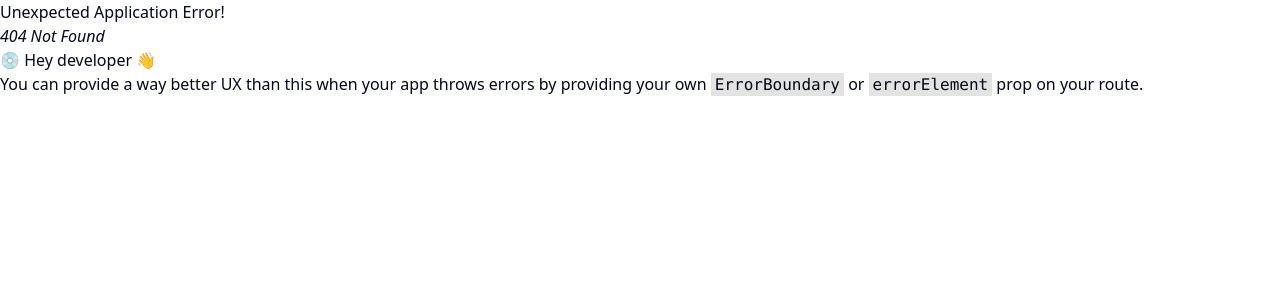
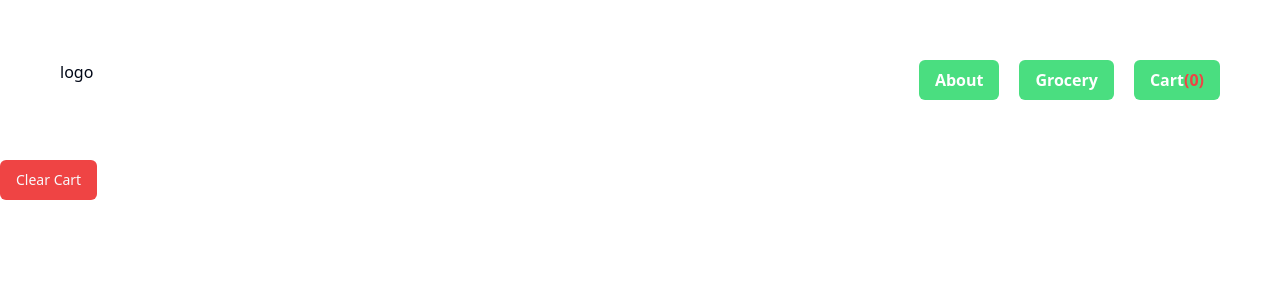
Before and after one commit to devxshubham/FoodOrder, a React (Vite) app: page /cart in a window 1280 px wide. Before the commit this address had no page. Shown: the top 300 px of the page. Built offline with nearby package versions, Linux system fonts and the light colour scheme.

Commit message:
updating cart items using redux

```diff
--- a/src/components/Navbar.jsx
+++ b/src/components/Navbar.jsx
@@ -1,22 +1,24 @@
 import { useNavigate } from "react-router-dom"
 import { Button } from "./ui/button";
+import { useSelector } from "react-redux";
 
 
 const Navbar = ()=>{
     const navigate = useNavigate()
 
-    console.log("navbar");
+    const cartItems = useSelector( store => store.cart.items)
+    console.log(cartItems)
 
     const handleClick = (path) => {
         navigate(path)
     }
 
-    return <nav className="flex justify-between m-10 sticky top-0 left-0 right-0">
-        <div>logo</div>
+    return <nav className="flex bg-white z-10 p-5 justify-between m-10 sticky top-0 left-0 right-0">
+        <div className="cursor-pointer" onClick={()=>handleClick("/")}>logo</div>
         <div className="flex gap-5">
             <Button variant={"order"} onClick={() => handleClick("about")}>About</Button>
             <Button variant={"order"} onClick={() => handleClick("grocery")}>Grocery</Button>
-            <Button variant={"order"} onClick={() => handleClick("cart")}>Cart</Button>
+            <Button variant={"order"} onClick={() => handleClick("cart")}>Cart <span className="text-red-500">({cartItems.length})</span></Button>
         </div>
     </nav>
 }
--- a/src/components/RestaurantCard.jsx
+++ b/src/components/RestaurantCard.jsx
@@ -1,6 +1,6 @@
 export const RestaurantCard = ({res, handleClick}) => {
 
-    return <div key={res.info.restaurantId} onClick={()=>handleClick(res.info.id)} className="bg-gray-200 hover:bg-slate-300 max-w-[250px] rounded-md p-8 m-5">
+    return <div onClick={()=>handleClick(res.info.id)} className="bg-gray-200 hover:bg-slate-300 max-w-[250px] rounded-md p-8 m-5">
         <img className="w-[99%] h-[200px] contain-content" src={`https://media-assets.swiggy.com/swiggy/image/upload/fl_lossy,f_auto,q_auto,w_660/${res?.info?.cloudinaryImageId}`} alt="" />
         <h1 className="font-bold text-[20px]">{res?.info?.name}</h1>
         <h5>{res?.info?.locality +", "+res?.info?.areaName}</h5>
@@ -12,7 +12,7 @@ export const RestaurantCard = ({res, handleClick}) => {
 export const restaurantIsOpen = (RestaurantCard) => {
     return ({res, handleClick}) => {
         return (
-            <div className="relative" >
+            <div key={res.info.restaurantId} className="relative" >
                 <label className="absolute top-6 left-6 rounded p-[1.5px] bg-green-400 text-white">open</label>
                 <RestaurantCard  res={res} handleClick={handleClick} />
             </div>
--- a/src/components/RestaurantCategory.jsx
+++ b/src/components/RestaurantCategory.jsx
@@ -1,15 +1,21 @@
+import { useDispatch } from "react-redux"
 import { Button } from "./ui/button"
+import { addItem } from "@/lib/cartSlice"
 
 
 const RestaurantCategory = ({data,showItem,setShowItem,index}) => {
 
-
-
-    return <div onClick={()=>{
+    const handleClick = (index)=>{
         if( showItem == index ) setShowItem(undefined)
         else setShowItem(index)
-    }} className="flex flex-col max-w-[800px] mx-auto py-2 cursor-pointer">
-        <div className="flex justify-between py-3 border-b-2">
+    }
+    const dispatch = useDispatch()
+    const handleAddItem = (item)=>{
+        dispatch(addItem(item))
+    }
+
+    return <div className="flex flex-col max-w-[800px] mx-auto py-2 cursor-pointer">
+        <div onClick={()=>handleClick(index)} className="flex justify-between py-3 border-b-2">
             <div className="text-[20px] font-bold ">{data.card.card.title}</div>
             <div>+</div>
         </div>
@@ -23,7 +29,7 @@ const RestaurantCategory = ({data,showItem,setShowItem,index}) => {
                     </div>
                     <div className="relative min-w-[200px] p-3 flex flex-col items-center">
                         {item?.card?.info?.imageId ? <img className="contain-content w-[200px] h-[200px] rounded-lg" src={`https://media-assets.swiggy.com/swiggy/image/upload/fl_lossy,f_auto,q_auto,w_300,h_300,c_fit/${item?.card?.info?.imageId}`} alt="" /> : <div></div> }
-                        <Button className=" bottom-0  absolute" variant={"order"}>ADD</Button>
+                        <Button className=" bottom-0  absolute" variant={"order"} onClick={() => handleAddItem(item?.card?.info?.name)}>ADD</Button>
                     </div>
                 </div> : <div></div> }
             </div>
--- a/src/main.jsx
+++ b/src/main.jsx
@@ -10,6 +10,7 @@ import Restaurant from './pages/Restaurant.jsx'
 import appStore from './lib/appStore'
 import Home from './pages/Home'
 import App from './App'
+import Cart from './pages/Cart'
 const Grocery = lazy( ()=> import('./pages/Grocery.jsx'))
 
 
@@ -33,6 +34,10 @@ const myRouter = createBrowserRouter([
       {
         path : '/grocery',
         element : <Suspense fallback={<h1>....loading</h1>}> <Grocery/> </Suspense>
+      },
+      {
+        path : '/cart',
+        element : <Cart/>
       }
     ]
   }
--- /dev/null
+++ b/src/pages/Cart.jsx
@@ -0,0 +1,24 @@
+import { Button } from "@/components/ui/button"
+import { clearCart } from "@/lib/cartSlice"
+import { useDispatch, useSelector } from "react-redux"
+
+const Cart = () => {
+    const cartItems = useSelector(store => store.cart.items)
+
+    const dispatch = useDispatch()
+
+    const handleClearCart = ( ) => {
+        dispatch( clearCart() ``)
+    }
+
+    return <div >
+        <ul className="m-auto w-6/12">
+            {cartItems.map( item => {
+                return <li>{item}</li>
+            })}
+        </ul>
+        <Button variant={"destructive"} onClick={handleClearCart}>Clear Cart</Button>
+    </div>
+}
+
+export default Cart
--- a/src/pages/Home.jsx
+++ b/src/pages/Home.jsx
@@ -1,7 +1,7 @@
 import { useEffect } from "react"
 import { useState } from "react"
 import axios from "axios"
-import {Link, useNavigate, useSearchParams} from 'react-router-dom'
+import {useNavigate} from 'react-router-dom'
 import { RestaurantCard, restaurantIsOpen } from "../components/RestaurantCard"
 
 const Home = () => {
@@ -23,7 +23,6 @@ const Home = () => {
 
     const OpenRestaurant = restaurantIsOpen(RestaurantCard)
     return <main>
-        <div className="absolute p-3 bg-green-500 font-bold text-white rounded-md top-5 right-5"> <Link to='/grocery'>Gorcery</Link></div>
         <div className="flex flex-wrap">
             {restaurants.map( res => {
                 return res.info.isOpen ? <OpenRestaurant  res={res} handleClick={handleClick} />
```
